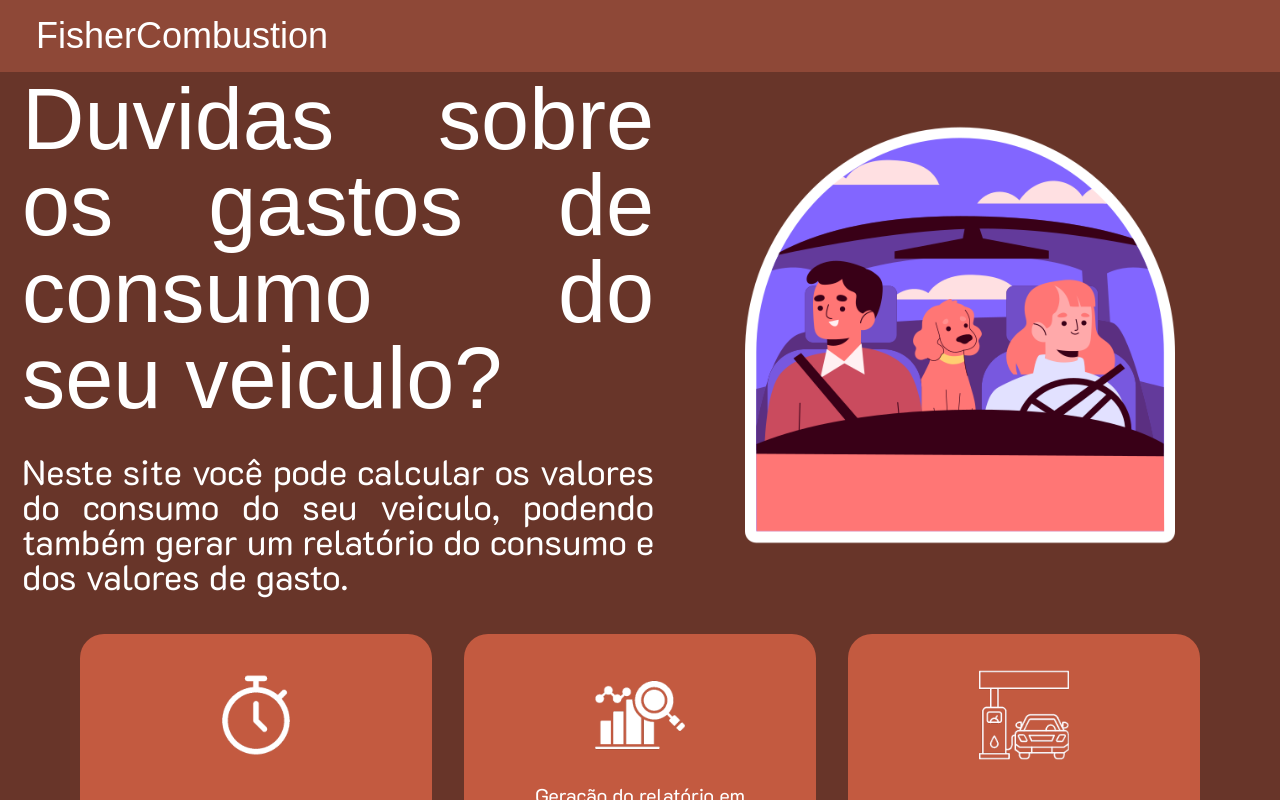
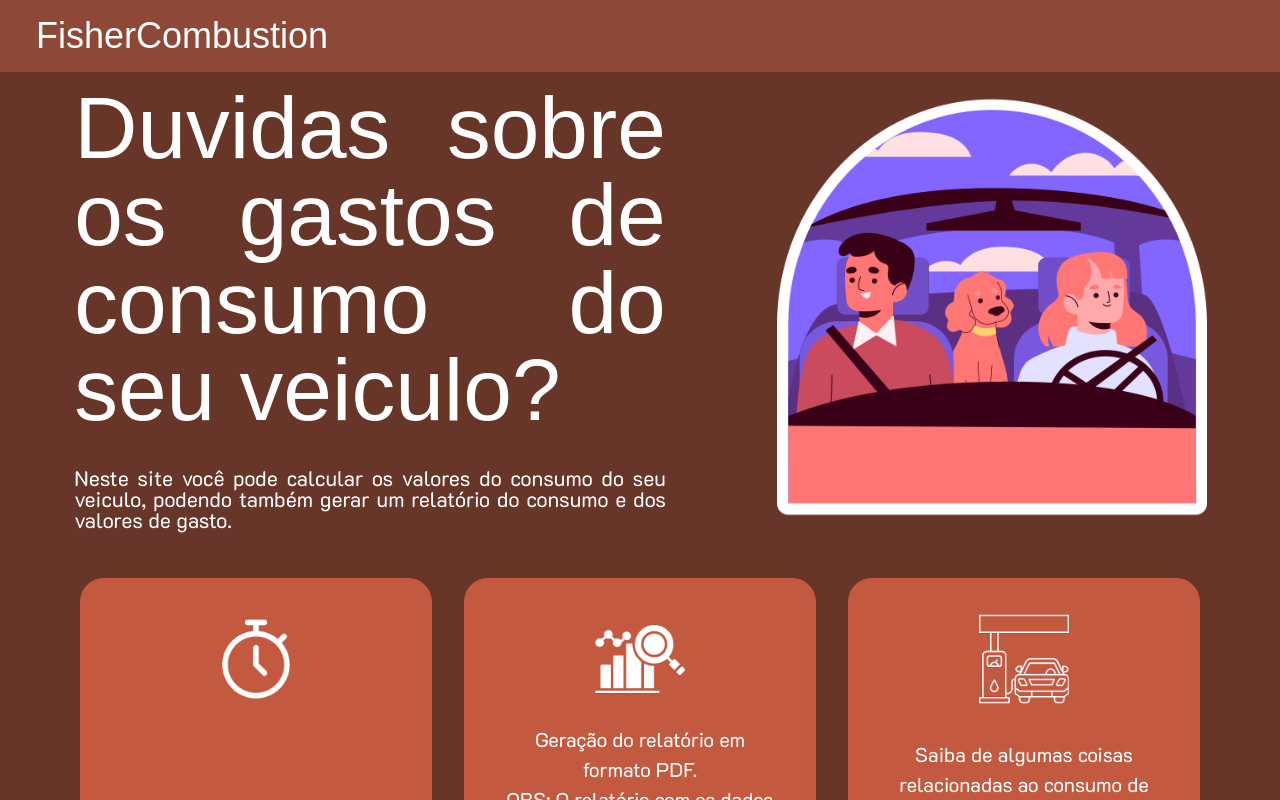
Before and after one commit to Guilherme-Ferreira-Tombini/Fisher-combustion, a Next.js app: page / in a window 1280 px wide. Shown: the top 800 px of the page. Built offline with nearby package versions, Linux system fonts and the light colour scheme; a web font is replaced by a local one.

Commit message:
style: modified page font

```diff
--- a/src/app/components/Calculate.tsx
+++ b/src/app/components/Calculate.tsx
@@ -32,12 +32,12 @@ export default function Calculate(){
           Toast.fire({
             icon: 'warning',
             background: '#b1533c',
+            html: '<div class="font-k2d text-[14px]">Ensira os dados nos campos</div>',
             customClass:{
                 popup: 'custom-popup-toast',
-                title: 'custom-title-toast'
+                title: 'custom-title-toast',
             },
             color: 'white',
-            title: 'Ensira os dados nos campos'
           });
             return;
         }else{
@@ -63,12 +63,13 @@ export default function Calculate(){
           Toast.fire({
             icon: 'success',
             background: '#b1533c',
+            html: '<div class="font-k2d text-[14px]">Relatório gerado com sucesso!!</div>',
             customClass:{
                 popup: 'custom-popup-toast',
-                title: 'custom-title-toast'
+                title: 'custom-title-toast',
+
             },
             color: 'white',
-            title: 'Relatorio Gerado com sucesso!!'
           });
             return;
         }
@@ -97,12 +98,12 @@ export default function Calculate(){
       Toast.fire({
         icon: 'success',
         background: '#b1533c',
+        html: '<div class="font-k2d text-[14px]">Campos limpos com sucesso</div>',
         customClass:{
             popup: 'custom-popup-toast',
             title: 'custom-title-toast'
         },
         color: 'white',
-        title: 'Campos limpos com sucesso'
       });
       return;
     }
--- a/src/app/components/TopOfPage.tsx
+++ b/src/app/components/TopOfPage.tsx
@@ -4,7 +4,7 @@ import FamilyCar from "../../../public/img/FamilyCar.png"
 export default function TopOfPage() {
   return (
     <div className="flex flex-row justify-center items-center flex-wrap">
-     <div className="w-[50%] grid grid-col-1 order-2 justify-items-center p-5 mobile:order-1 mobile:w-[75%]">
+     <div className="w-[45%] grid grid-col-1 order-2 justify-items-center p-5 mobile:order-1 mobile:w-[75%]">
         <Image
           src={FamilyCar}
           width={430}
@@ -13,12 +13,12 @@ export default function TopOfPage() {
           alt={"FamilyCar"}/>
       </div>
 
-      <div className=" w-[50%] p-1 flex flex-col justify-center items-center mobile:w-[100%] mobile:p-3 mobile:order-2">
-        <div className="grid grid-rows-1 justify-items-center w-[100%] ml-9 mobile:ml-0 mobile:order-2">
-          <h1 className=" text-[86.4px] text-justify leading-none w-[100%] mb-8 mobile:text-[70px] mobile:text-center">
+      <div className=" w-[55%] p-1 flex flex-col justify-center items-center mobile:w-[100%] mobile:p-3 mobile:order-2">
+        <div className="grid grid-rows-1 justify-items-center w-[85%] ml-9 mobile:ml-0 mobile:order-2">
+          <h1 className="text-[87.5px] text-justify leading-none w-[100%] mb-8 mobile:text-[70px] mobile:text-center">
               Duvidas sobre os gastos de consumo do seu veiculo?
           </h1>
-          <h5 className="w-[100%] text-justify leading-none text-[35px] mobile:text-[33px] mobile:w-[90%] font-k2d">
+          <h5 className="w-[100%] text-justify text-light leading-none text-[21px] mobile:text-[14px] mobile:w-[90%] font-k2d">
               Neste site você pode calcular os valores do consumo do seu veiculo, podendo
               também gerar um relatório do consumo e dos valores de gasto.
           </h5>
```
